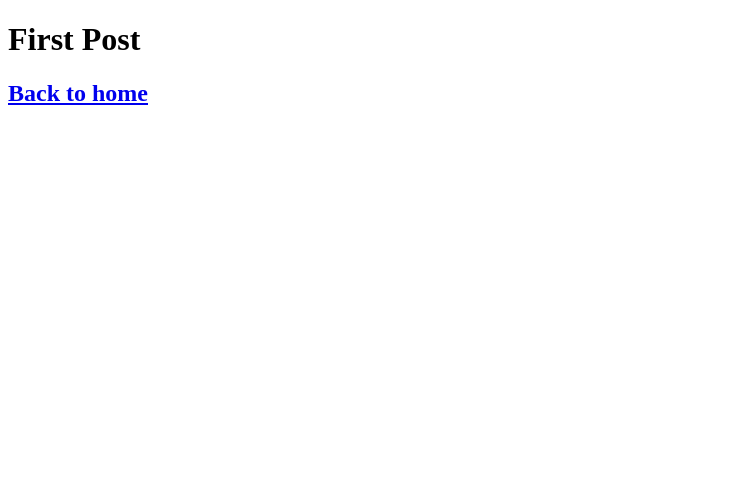
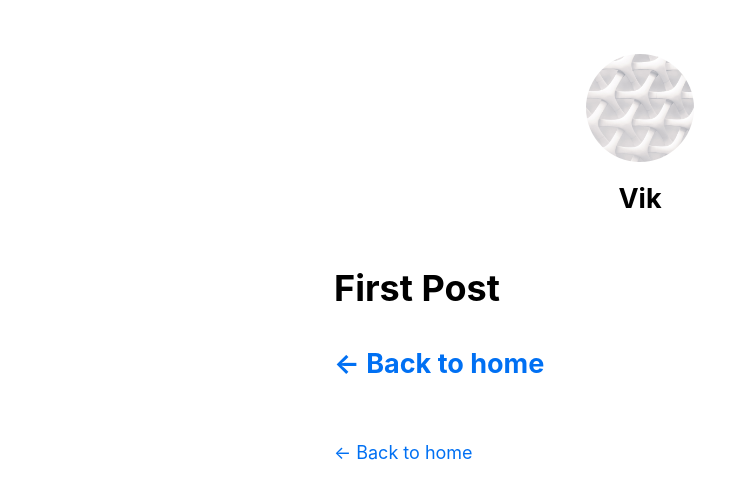
Before and after one commit to bhurghundii/nextjs-tutorial, a Next.js app: page /posts/first-post in a window 1280 px wide. Shown: the top 498 px of the page, without its empty margins (0-749 px from the left). Built offline with nearby package versions, Linux system fonts and the light colour scheme.

Commit message:
Create and use assets such as images, 3rd party scripts, css and metadata as well as global components and styles and layouts

```diff
--- /dev/null
+++ b/components/layout.js
@@ -0,0 +1,73 @@
+/*
+    This file is for creating components shared across all pages (https://nextjs.org/learn/basics/assets-metadata-css/layout-component)
+*/
+
+import Head from 'next/head';
+import Image from 'next/image';
+import styles from './layout.module.css';
+import utilStyles from '../styles/utils.module.css';
+import Link from 'next/link';
+
+const name = 'Vik';
+export const siteTitle = 'Next.js Sample Website';
+
+export default function Layout({ children, home }) {
+  return (
+    <div className={styles.container}>
+      <Head>
+        <link rel="icon" href="/favicon.ico" />
+        <meta
+          name="description"
+          content="Learn how to build a personal website using Next.js"
+        />
+        <meta
+          property="og:image"
+          content={`https://og-image.vercel.app/${encodeURI(
+            siteTitle,
+          )}.png?theme=light&md=0&fontSize=75px&images=https%3A%2F%2Fassets.vercel.com%2Fimage%2Fupload%2Ffront%2Fassets%2Fdesign%2Fnextjs-black-logo.svg`}
+        />
+        <meta name="og:title" content={siteTitle} />
+        <meta name="twitter:card" content="summary_large_image" />
+      </Head>
+      <header className={styles.header}>
+        {home ? (
+          <>
+            <Image
+              priority
+              src="/images/profile.jpg"
+              className={utilStyles.borderCircle}
+              height={144}
+              width={144}
+              alt=""
+            />
+            <h1 className={utilStyles.heading2Xl}>{name}</h1>
+          </>
+        ) : (
+          <>
+            <Link href="/">
+              <Image
+                priority
+                src="/images/profile.jpg"
+                className={utilStyles.borderCircle}
+                height={108}
+                width={108}
+                alt=""
+              />
+            </Link>
+            <h2 className={utilStyles.headingLg}>
+              <Link href="/" className={utilStyles.colorInherit}>
+                {name}
+              </Link>
+            </h2>
+          </>
+        )}
+      </header>
+      <main>{children}</main>
+      {!home && (
+        <div className={styles.backToHome}>
+          <Link href="/">← Back to home</Link>
+        </div>
+      )}
+    </div>
+  );
+}
--- /dev/null
+++ b/components/layout.module.css
@@ -0,0 +1,21 @@
+.container {
+    max-width: 36rem;
+    padding: 0 1rem;
+    margin: 3rem auto 6rem;
+  }
+
+  .header {
+    display: flex;
+    flex-direction: column;
+    align-items: center;
+  }
+
+  .backToHome {
+    margin: 3rem 0 0;
+  }
+/*
+    Notice how the CSS files are stored with the components when applied to that
+    Important: To use CSS Modules, the CSS file name must end with .module.css.
+    CSS Modules will generate unique class names for your components - this is great with code splitting
+    https://nextjs.org/learn/basics/assets-metadata-css/layout-component
+*/
--- /dev/null
+++ b/pages/_app.js
@@ -0,0 +1,8 @@
+// This file is for applying global styles to all pages
+// https://nextjs.org/learn/basics/assets-metadata-css/global-styles
+
+import '../styles/global.css';
+
+export default function App({ Component, pageProps }) {
+  return <Component {...pageProps} />;
+}
--- a/pages/posts/first-post.js
+++ b/pages/posts/first-post.js
@@ -1,12 +1,27 @@
-import Link from 'next/link';
+import Link from "next/link";
+import Head from "next/head"; // Used for metadata (https://nextjs.org/learn/basics/assets-metadata-css/metadata)
+import Script from "next/script"; // Adds a 3rd party lib (https://nextjs.org/learn/basics/assets-metadata-css/third-party-javascript)
+
+import Layout from "../../components/layout";
 
 export default function FirstPost() {
   return (
-    <>
+    <Layout>
+      <Head>
+        {" "}
+        <title>First Post</title>
+        <Script
+          src="https://connect.facebook.net/en_US/sdk.js"
+          strategy="lazyOnload"
+          onLoad={() =>
+            console.log(`script loaded correctly, window.FB has been populated`)
+          }
+        />
+      </Head>
       <h1>First Post</h1>
       <h2>
-        <Link href="/">Back to home</Link>
+        <Link href="/">← Back to home</Link>
       </h2>
-    </>
+    </Layout>
   );
 }
--- /dev/null
+++ b/styles/global.css
@@ -0,0 +1,27 @@
+html,
+body {
+  padding: 0;
+  margin: 0;
+  font-family: -apple-system, BlinkMacSystemFont, Segoe UI, Roboto, Oxygen, Ubuntu,
+    Cantarell, Fira Sans, Droid Sans, Helvetica Neue, sans-serif;
+  line-height: 1.6;
+  font-size: 18px;
+}
+
+* {
+  box-sizing: border-box;
+}
+
+a {
+  color: #0070f3;
+  text-decoration: none;
+}
+
+a:hover {
+  text-decoration: underline;
+}
+
+img {
+  max-width: 100%;
+  display: block;
+}
--- a/styles/globals.css
+++ /dev/null
@@ -1,38 +0,0 @@
-html,
-body {
-  padding: 0;
-  margin: 0;
-  font-family: Inter, -apple-system, BlinkMacSystemFont, Segoe UI, Roboto,
-    Oxygen, Ubuntu, Cantarell, Fira Sans, Droid Sans, Helvetica Neue, sans-serif;
-}
-
-a {
-  color: inherit;
-  text-decoration: none;
-}
-
-* {
-  box-sizing: border-box;
-}
-
-img {
-  max-width: 100%;
-  height: auto;
-}
-
-h1,
-h2,
-p,
-ul {
-  margin: 0;
-}
-
-ul {
-  padding: 0;
-  list-style: none;
-}
-
-button {
-  padding: 0.5rem 1rem;
-  font-weight: bold;
-}
--- /dev/null
+++ b/styles/utils.module.css
@@ -0,0 +1,56 @@
+/*
+    Creates a set of CSS Utility Classes that can be re-used across multiple components
+*/
+
+.heading2Xl {
+    font-size: 2.5rem;
+    line-height: 1.2;
+    font-weight: 800;
+    letter-spacing: -0.05rem;
+    margin: 1rem 0;
+  }
+
+  .headingXl {
+    font-size: 2rem;
+    line-height: 1.3;
+    font-weight: 800;
+    letter-spacing: -0.05rem;
+    margin: 1rem 0;
+  }
+
+  .headingLg {
+    font-size: 1.5rem;
+    line-height: 1.4;
+    margin: 1rem 0;
+  }
+
+  .headingMd {
+    font-size: 1.2rem;
+    line-height: 1.5;
+  }
+
+  .borderCircle {
+    border-radius: 9999px;
+  }
+
+  .colorInherit {
+    color: inherit;
+  }
+
+  .padding1px {
+    padding-top: 1px;
+  }
+
+  .list {
+    list-style: none;
+    padding: 0;
+    margin: 0;
+  }
+
+  .listItem {
+    margin: 0 0 1.25rem;
+  }
+
+  .lightText {
+    color: #666;
+  }
```
Also changed, not shown: pages/index.js (+12 -108 lines), public/images/profile.jpg (added), public/vercel.svg (deleted).
